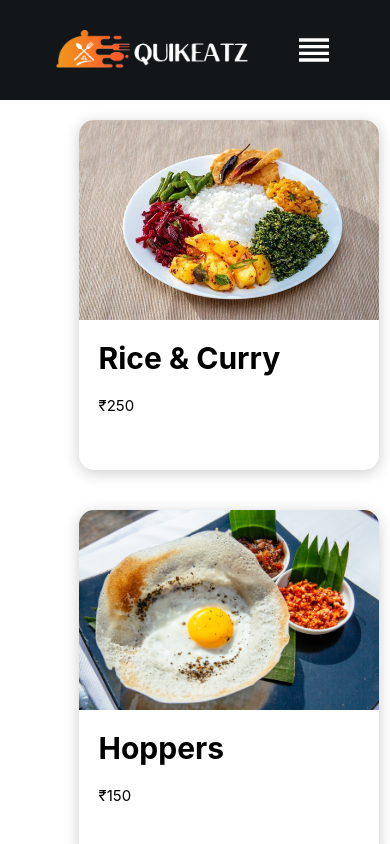
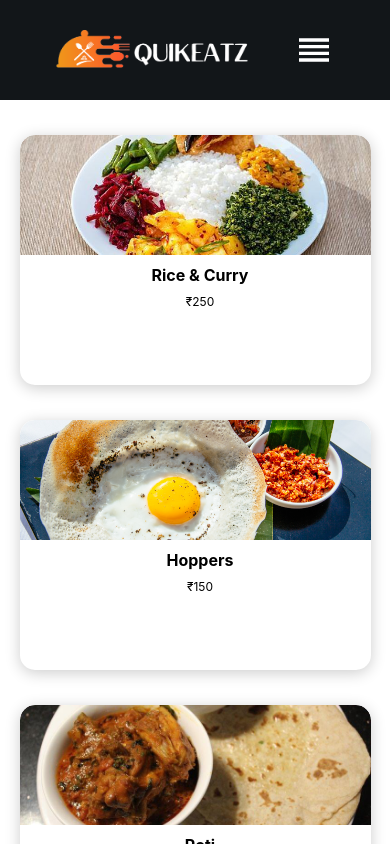
Before and after one commit to ishanirathnayaka/QuikEatz-Food-Order-App, a React (Create React App) app in the folder quik_eats/: page /menu in a window 390 px wide. Shown: the top 844 px of the page. Built offline with nearby package versions, Linux system fonts and the light colour scheme.

Commit message:
Update Menu.css

```diff
--- a/quik_eats/src/Styles/Menu.css
+++ b/quik_eats/src/Styles/Menu.css
@@ -5,32 +5,40 @@
   justify-content: center;
   align-items: center;
   flex-direction: column;
+  padding: clamp(20px, 3vh, 40px); /* Responsive padding */
+  box-sizing: border-box;
 }
+
 .menu .menuTitle {
-
-  font-size: 15px;
+  font-size: clamp(12px, 2vw, 15px); /* Responsive font size */
+  margin-bottom: clamp(15px, 2vh, 30px); /* Responsive margin */
+  text-align: center;
 }
 
 .menuList {
-  width: 70vw;
+  width: clamp(300px, 70vw, 1200px); /* Responsive width with min/max */
   height: auto;
   display: grid;
-  grid-template-columns: 1fr 1fr 1fr;
+  grid-template-columns: repeat(auto-fit, minmax(250px, 1fr)); /* More flexible grid */
+  gap: clamp(15px, 2vw, 30px); /* Responsive gap */
   place-items: center;
+  padding: 0 clamp(10px, 2vw, 20px); /* Responsive padding */
 }
 
 /* MENU ITEM STYLING */
-
 .menuItem {
   border-radius: 15px;
-  width: 300px;
-  height: 350px;
-  margin: 20px;
+  width: clamp(200px, 100%, 300px); /* Responsive width */
+  height: clamp(280px, 45vw, 350px); /* Responsive height */
+  margin: clamp(10px, 2vw, 20px); /* Responsive margin */
   box-shadow: 0px 3px 15px rgba(0, 0, 0, 0.2);
+  background-color: white; /* Added for consistency */
+  overflow: hidden; /* Ensure content stays within borders */
 }
+
 .menuItem:hover {
   box-shadow: 0px 3px 15px rgba(0, 0, 0, 0.5);
-  transition: 0.3s ease-in;
+  transition: box-shadow 0.3s ease-in; /* Specified property for transition */
   cursor: pointer;
 }
 
@@ -38,25 +46,70 @@
   border-top-left-radius: 15px;
   border-top-right-radius: 15px;
   width: 100%;
-  height: 200px;
+  height: clamp(150px, 25vw, 200px); /* Responsive image height */
   background-position: center;
   background-repeat: no-repeat;
   background-size: cover;
 }
 
-.menuItem h1,
-.menuItem p {
-  margin-left: 20px;
+.menuItem h1 {
+  margin: clamp(10px, 2vw, 20px) 0 0 clamp(10px, 2vw, 20px);
+  font-size: clamp(18px, 3vw, 24px); /* Responsive font size */
 }
 
+.menuItem p {
+  margin: clamp(5px, 1vh, 10px) 0 clamp(10px, 2vh, 20px) clamp(10px, 2vw, 20px);
+  font-size: clamp(14px, 2vw, 16px); /* Responsive font size */
+}
+
+/* Responsive Breakpoints */
 @media only screen and (max-width: 1300px) {
   .menuList {
-    grid-template-columns: 1fr 1fr;
+    grid-template-columns: repeat(auto-fit, minmax(220px, 1fr));
   }
 }
 
 @media only screen and (max-width: 800px) {
   .menuList {
-    grid-template-columns: 1fr;
+    grid-template-columns: 1fr; /* Single column for small screens */
+    width: clamp(250px, 90vw, 600px);
+  }
+
+  .menuItem {
+    width: 100%; /* Full width on small screens */
+    max-width: 400px; /* Prevent over-stretching */
   }
 }
+
+@media only screen and (max-width: 400px) {
+  .menuItem {
+    height: clamp(250px, 40vw, 300px);
+  }
+
+  .menuItem div {
+    height: clamp(120px, 20vw, 160px);
+  }
+
+  .menuItem h1 {
+    font-size: clamp(16px, 4vw, 20px);
+  }
+
+  .menuItem p {
+    font-size: clamp(12px, 3vw, 14px);
+  }
+}
+
+@media only screen and (min-width: 1600px) {
+  .menuList {
+    width: clamp(900px, 70vw, 1400px);
+  }
+
+  .menuItem {
+    width: clamp(280px, 20vw, 350px);
+    height: clamp(320px, 25vw, 400px);
+  }
+
+  .menuItem div {
+    height: clamp(180px, 15vw, 240px);
+  }
+}
```
